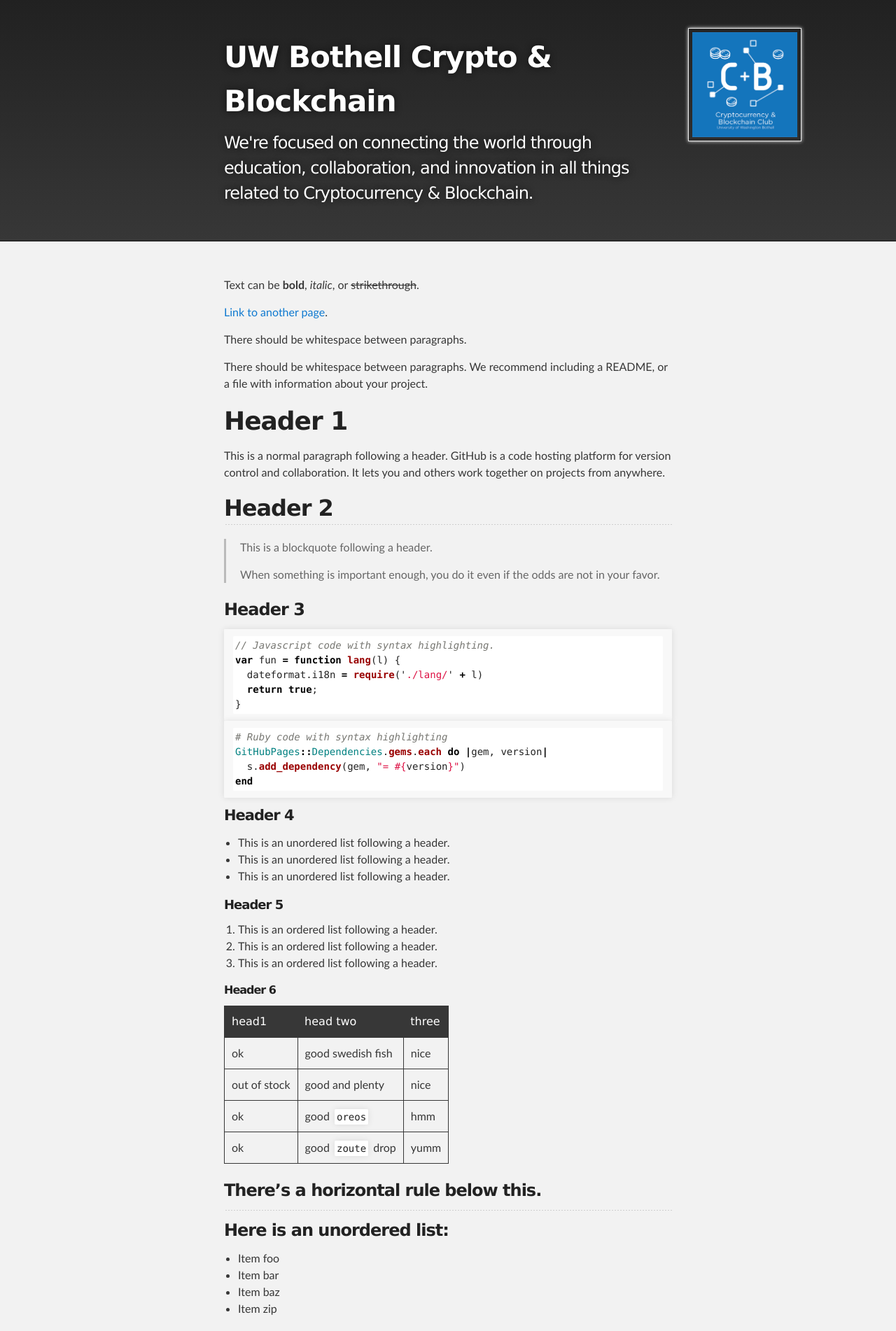
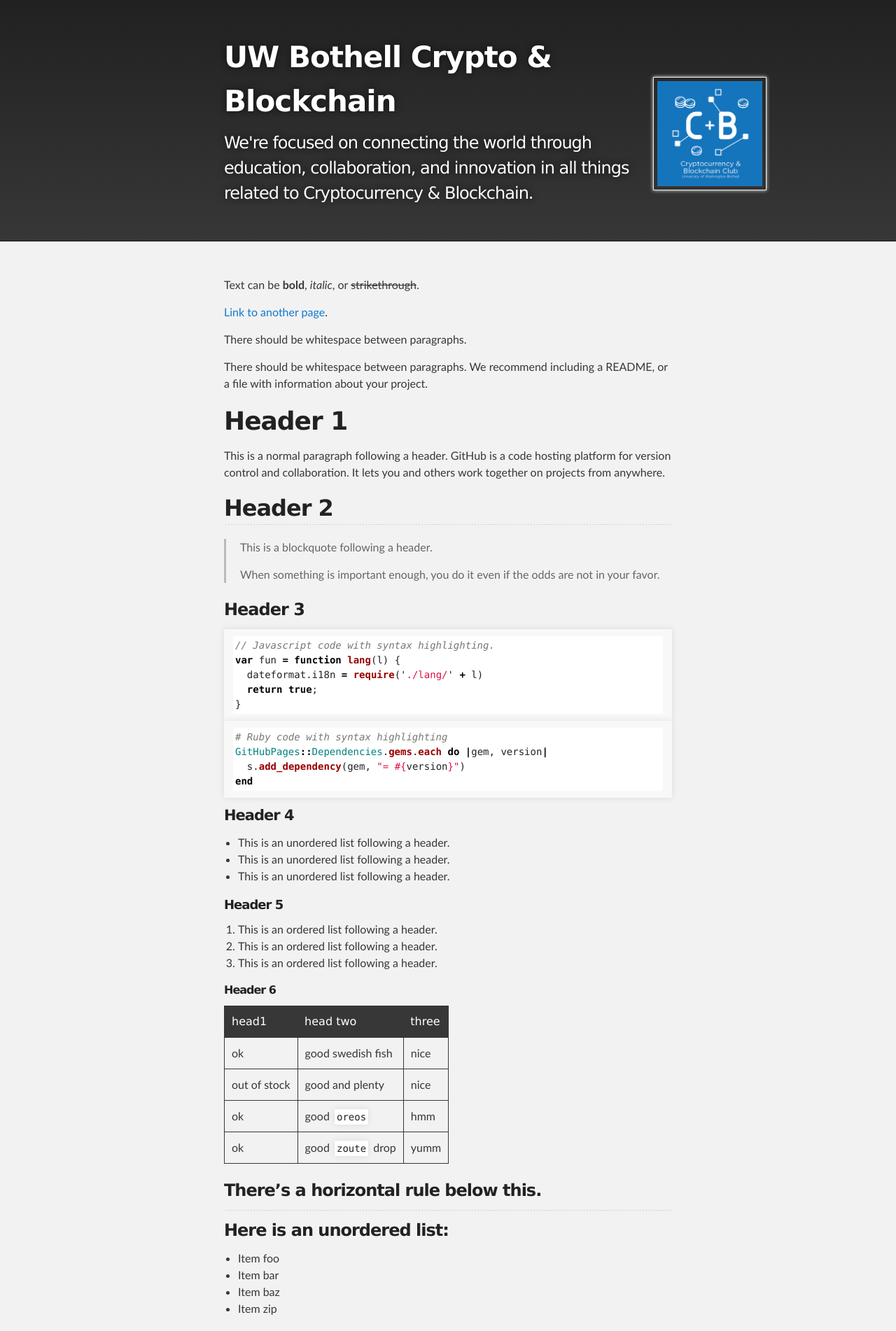
Before and after one commit to satrask/satrask-webtest-repo.github.io, a Jekyll site: the page built from index.md, in a window 1280 px wide. Shown: the top 1902 px of the page at 70% size. Built offline with Jekyll 4.4.1, drawn with Linux system fonts in a browser that asks for light colours.

Commit message:
Update jekyll-theme-slate.scss

```diff
--- a/_sass/jekyll-theme-slate.scss
+++ b/_sass/jekyll-theme-slate.scss
@@ -257,8 +257,8 @@ Full-Width Styles
 .banner
 {
   position: absolute;
-  top: 30px;
-  right: -175px;
+  top: 100px;
+  right: -125px;
   width: 150px;
   height: 150px;
 }
```
